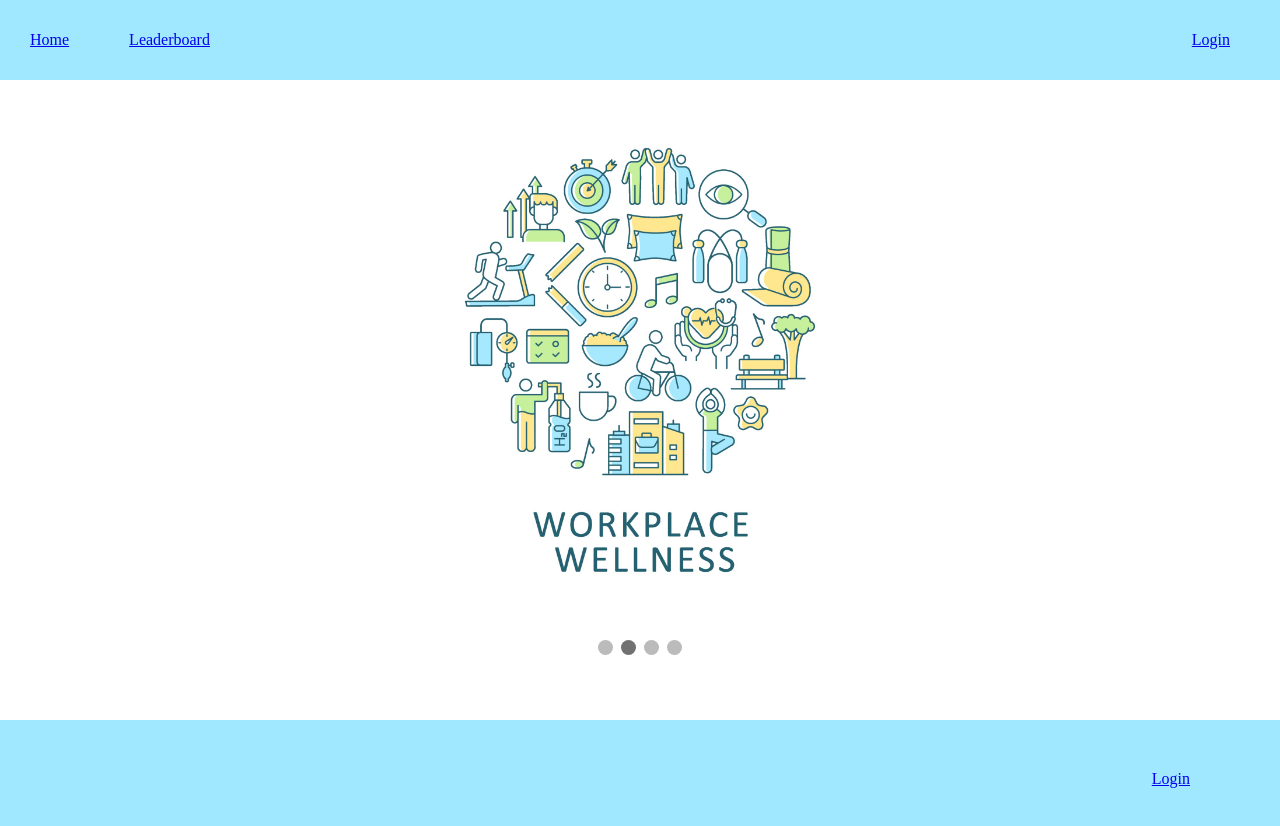
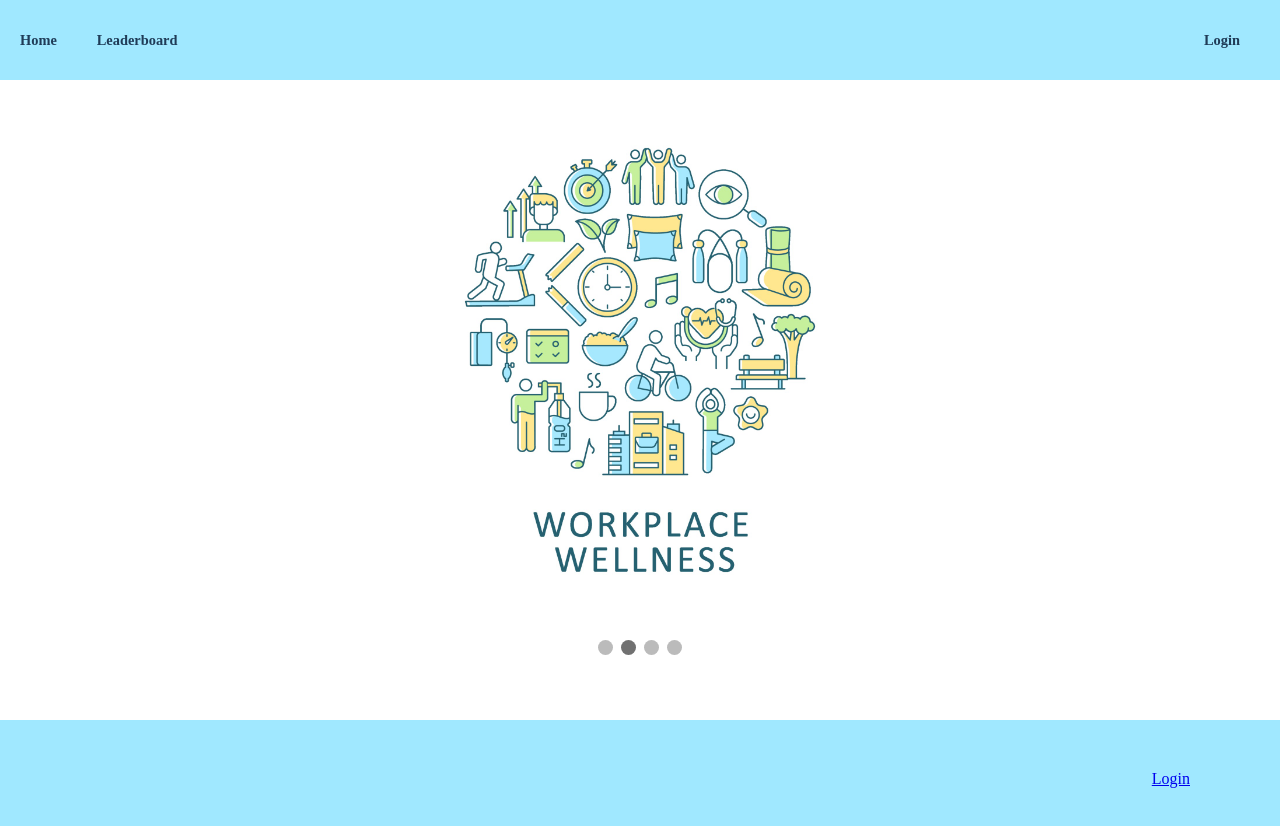
Before and after one commit to JoshWa1234/CO1709-GroupProject, a React (Vite) app in the folder GroupProject/: page / in a window 1280 px wide. Shown: the top 826 px of the page. Built offline with nearby package versions, Linux system fonts and the light colour scheme.

Commit message:
Changes styling on nav bar

```diff
--- a/GroupProject/src/ui Components/Navbar/Navbar.module.css
+++ b/GroupProject/src/ui Components/Navbar/Navbar.module.css
@@ -1,4 +1,4 @@
-.nav-container{
+.nav-container {
     background-color: #A0E8FF;
     width: 100%;
     height: 10vh;
@@ -7,7 +7,8 @@
     display: flex;
     align-items: center;
 }
-.nav-container-left{
+
+.nav-container-left {
     display: flex;
     padding-right: 20px;
     float: left;
@@ -15,7 +16,8 @@
     justify-content: flex-start;
     text-wrap: nowrap;
 }
-.nav-container-right{
+
+.nav-container-right {
     display: flex;
     padding: 20px;
     float: right;
@@ -23,38 +25,60 @@
     justify-content: flex-end;
 }
 
-.nav-item-container{
-    padding: 30px;
+.nav-item-container {
+    padding: 0 4px;
 }
+
+.nav-item-container a {
+    display: inline-block;
+    padding: 8px 16px;
+    border-radius: 20px;
+    font-size: 0.9rem;
+    font-weight: 600;
+    color: #1f3b57;
+    text-decoration: none;
+    transition: background-color 0.2s ease, color 0.2s ease;
+    white-space: nowrap;
+}
+
+.nav-item-container a:hover {
+    background-color: #1f3b57;
+    color: white;
+}
+
+.nav-item-container a.active {
+    background-color: #1f3b57;
+    color: white;
+}
+
 .responsive {}
 
 .icon {
     display: none;
 }
 
-
-
+@media screen and (max-width: 800px) {
+    .nav-container-left .nav-item-container:not(.icon) {
+        display: none;
+    }
+    .nav-container-right .nav-item-container {
+        display: none;
+    }
+}
 
 @media screen and (max-width: 800px) {
-    .nav-container-left .nav-item-container:not(.icon) {display: none;}
-    .nav-container-right .nav-item-container {display:none;}
-}
-
-
-@media screen and (max-width: 800px) {
-    /* Show the hamburger icon */
     .icon {
         display: block;
         cursor: pointer;
     }
 
-    /* Make nav-container responsive */
     .nav-container.responsive {
-        height: auto; /* adjust height automatically */
-        flex-direction: column; /* stack items vertically */
-        align-items: flex-start; /* align items to left */
+        height: auto;
+        flex-direction: column;
+        align-items: flex-start;
     }
-    .nav-item-container{
+
+    .nav-item-container {
         padding: 20px;
     }
 
@@ -63,9 +87,7 @@
         padding: 0;
     }
 
-
     .nav-container.responsive .nav-container-left .nav-item-container {
-        display: block; /* now they’re visible in stack */
+        display: block;
     }
-
 }
```
